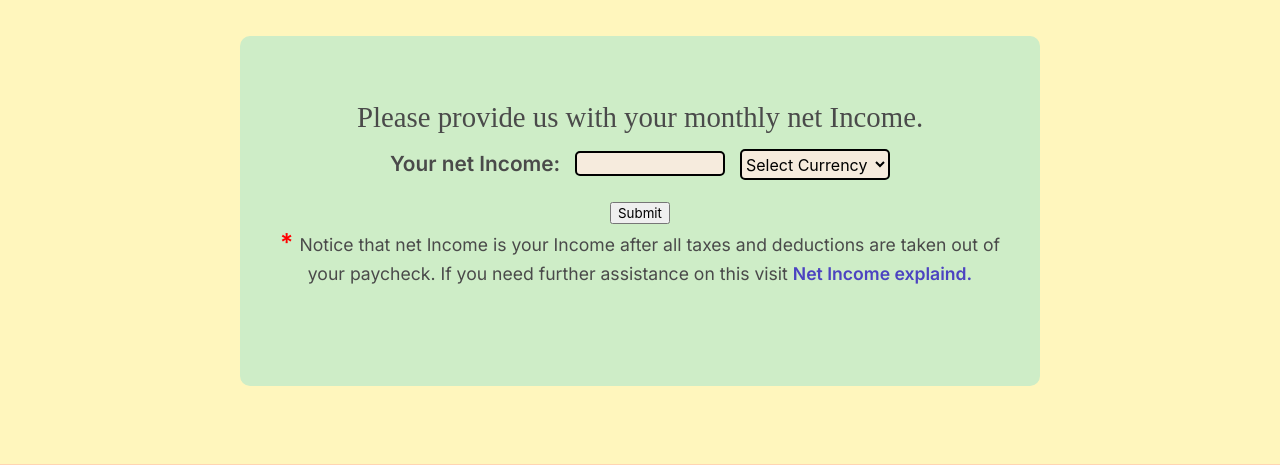
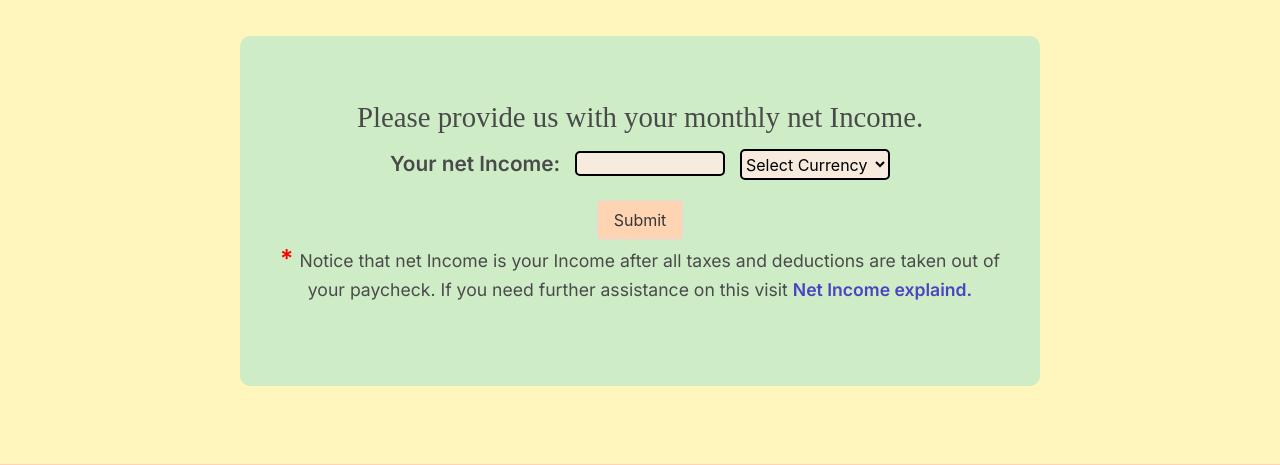
Before and after one commit to SamMartin92/hackathon-team-7, a Django app: page /others/ in a window 1280 px wide. Shown: the part 168-633 px from the top of the page. Run offline with Django 4.2, Linux system fonts and the light colour scheme.

Commit message:
finished styling on income form

```diff
--- a/home/templates/home/others.html
+++ b/home/templates/home/others.html
@@ -19,7 +19,7 @@
         <option value="CAD">CAD-Canadian Dollar</option>
       </select>
       <br />
-      <input type="button" value="Submit" id="submit" />
+      <input type="button" value="Submit" id="submit" class="button income-sub-but"/>
     </form>
     <p id="info">
       <span id="notice">* </span>Notice that net Income is your Income after all
```
Also changed, not shown: home/templates/home/primary.html (+6 -4 lines), static/css/style.css (+0 -19 lines).
